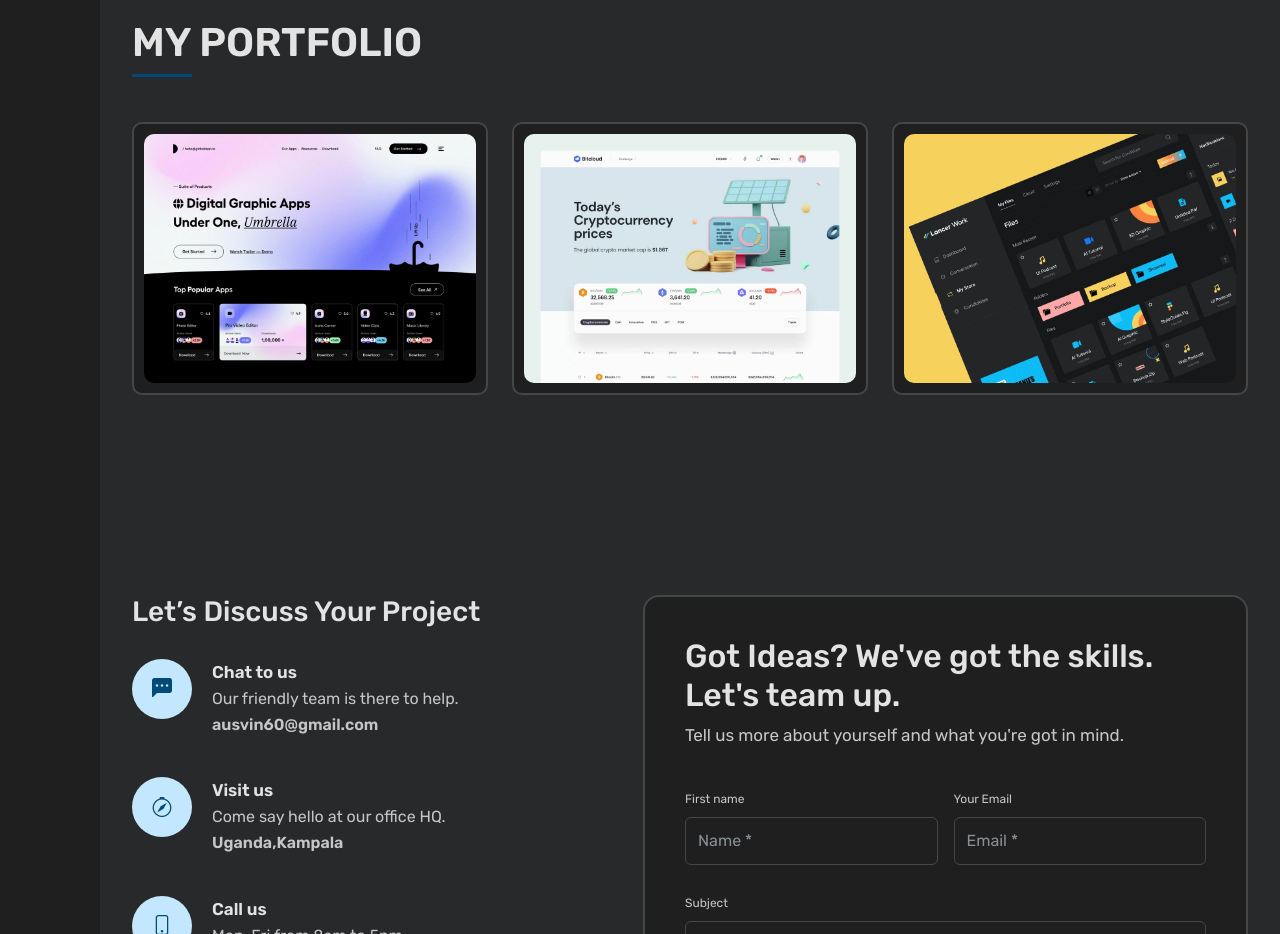
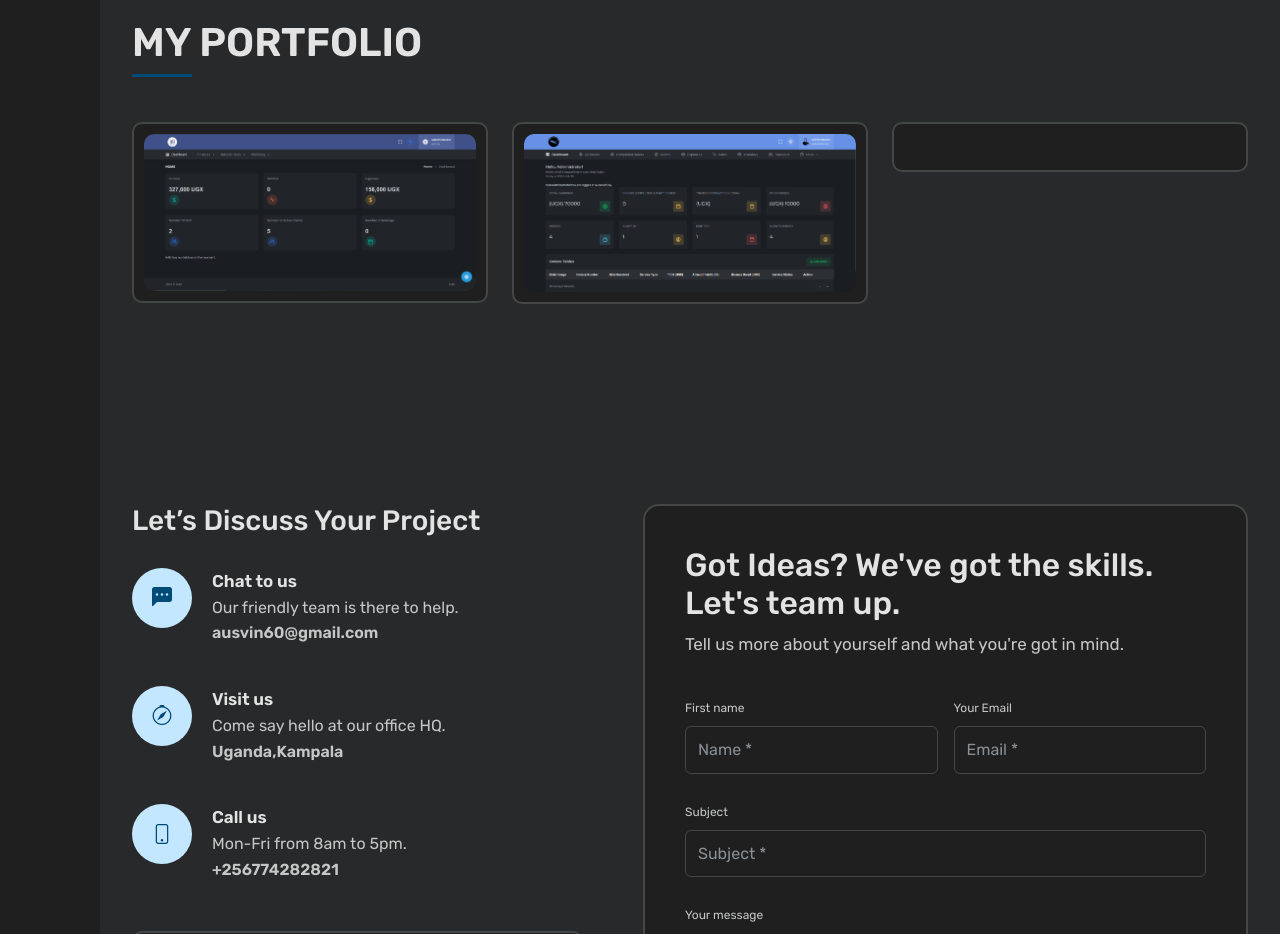
Before and after one commit to manlikeAlinda/manlikealinda.io, a plain HTML site: page index.html in a window 1280 px wide. Shown: the part 5020-5954 px from the top of the page. Drawn offline with nearby package versions, Linux system fonts and the light colour scheme; a script that the page names is missing.

Commit message:
replaced old files

```diff
--- a/index.html
+++ b/index.html
@@ -518,12 +518,12 @@
                   <div class="portfolio-text">
                     <h6>Mobile App Design</h6>
                     <p>Mobile App, App Design</p>
-                    <a class="gallery-link" href="assets/img/project-1.jpg"
+                    <a class="gallery-link" href="assets/img/project-1.PNG"
                       ><i class="bi-arrow-up-right-circle"></i
                     ></a>
                   </div>
                   <div class="portfolio-img">
-                    <img src="assets/img/project-1.jpg" title="" alt="" />
+                    <img src="assets/img/project-1.PNG" title="" alt="" />
                   </div>
                 </div>
               </div>
@@ -532,12 +532,12 @@
                   <div class="portfolio-text">
                     <h6>Mobile App Design</h6>
                     <p>Mobile App, App Design</p>
-                    <a class="gallery-link" href="assets/img/project-2.jpg"
+                    <a class="gallery-link" href="assets/img/project-2.PNG"
                       ><i class="bi-arrow-up-right-circle"></i
                     ></a>
                   </div>
                   <div class="portfolio-img">
-                    <img src="assets/img/project-2.jpg" title="" alt="" />
+                    <img src="assets/img/project-2.PNG" title="" alt="" />
                   </div>
                 </div>
               </div>
```
Also changed, not shown: assets/img/project-1.PNG (added), assets/img/project-1.jpg (deleted), assets/img/project-2.PNG (added), assets/img/project-2.jpg (deleted), assets/img/project-3.jpg (deleted), assets/img/project-4.jpg (deleted), assets/img/project-5.jpg (deleted), assets/img/project-6.jpg (deleted).
